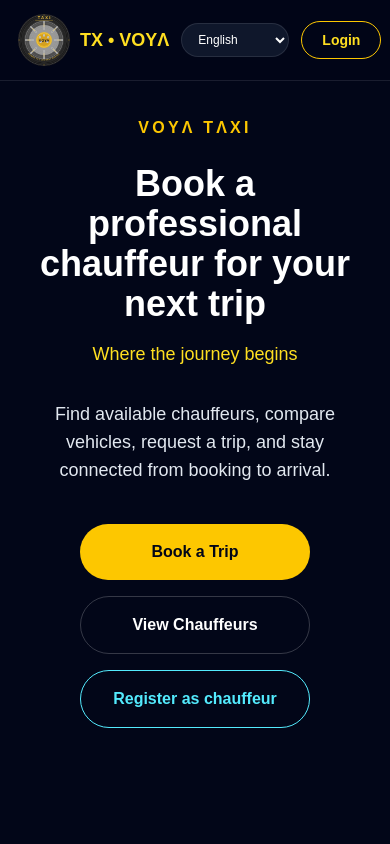
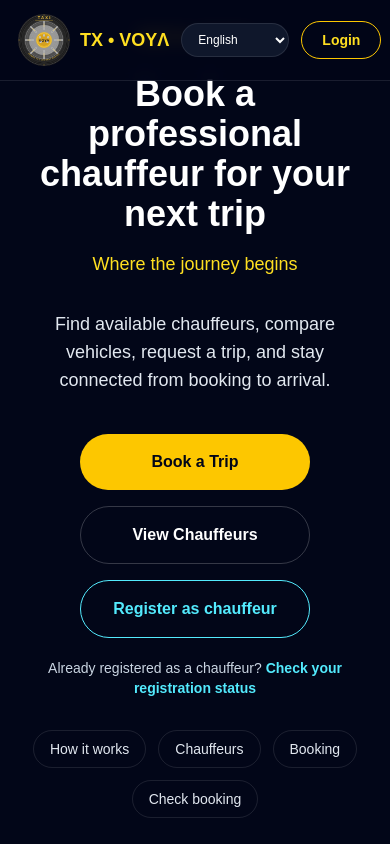
Before and after one commit to RunakySoftwareStudio/taxi-booking-platform, a Next.js app: page / in a window 390 px wide. Shown: the top 844 px of the page. Built offline with nearby package versions, Linux system fonts and the light colour scheme; no server answers; the database is empty.

Commit message:
Move auth menu layout classes to classNames

```diff
--- a/src/app/HomePage.tsx
+++ b/src/app/HomePage.tsx
@@ -1,39 +1,79 @@
+/*
+  HomePage is the public landing page for Voya Taxi.
+
+  It shows:
+    - the top menu
+    - the hero section
+    - main booking and chauffeur buttons
+    - chauffeur registration status link
+    - mobile quick links
+    - How it works
+    - chauffeur preview
+    - booking form
+
+  The layout classes are stored in homePageStyles so this file stays easier to read.
+*/
+
 import Link from "next/link";
 import TopMenu from "@/components/TopMenu";
 import HowItWorks from "@/components/HowItWorks";
 import ChauffeursPreview from "@/components/ChauffeursPreview";
 import BookingForm from "@/components/BookingForm";
+import { homePageStyles } from "@/styles/classNames";
 
 export default function HomePage() {
   return (
-    <main className="min-h-screen bg-slate-950 text-white">
+    <main className={homePageStyles.main}>
       <TopMenu />
 
-      <section className="mx-auto flex min-h-screen max-w-6xl flex-col items-center justify-center px-6 text-center">
-        <p ></p>
-        <p className="text-md font-bold uppercase tracking-[0.2em] text-yellow-400"> VOYΛ TΛXI </p>
-        <h1 className="mt-6 text-4xl font-bold text-white md:text-6xl"> Book a professional chauffeur for your next trip </h1>
-        <p className="mt-4 text-lg font-medium text-yellow-300">  Where the journey begins </p>
-        <p className="mt-8 text-lg text-slate-200"> Find available chauffeurs, compare vehicles, request a trip, and stay  connected from booking to arrival. </p>
+      <section className={homePageStyles.heroSection}>
+        <p className={homePageStyles.brandText}>VOYΛ TΛXI</p>
+        <h1 className={homePageStyles.heroTitle}> Book a professional chauffeur for your next trip </h1>
+        <p className={homePageStyles.slogan}>Where the journey begins</p>
+        <p className={homePageStyles.description}> Find available chauffeurs, compare vehicles, request a trip, and stay connected from booking to arrival. </p>
 
-        <div className="mt-10 flex flex-col gap-4 sm:flex-row">
-          <a href="#booking"  className="rounded-full bg-yellow-400 px-8 py-4 font-semibold text-slate-950 transition hover:bg-yellow-300"  >
+        <div className={homePageStyles.heroButtonGroup}>
+          <a href="#booking" className={homePageStyles.primaryHeroButton}>
             Book a Trip
           </a>
-          <a href="#chauffeurs" className="rounded-full border border-white/20 px-8 py-4 font-semibold text-white transition hover:bg-white hover:text-slate-950">
+
+          <a href="#chauffeurs"  className={homePageStyles.secondaryHeroButton} >
             View Chauffeurs
           </a>
-          {/* Public button for chauffeurs who want to register themselves */}
-          <Link href="/chauffeur-register"  className="rounded-full border border-cyan-300 px-8 py-4 font-semibold text-cyan-300 transition hover:bg-cyan-300 hover:text-slate-950" >
+
+          {/* Public button for chauffeurs who want to register themselves. */}
+          <Link href="/chauffeur-register" className={homePageStyles.chauffeurRegisterButton} >
             Register as chauffeur
+          </Link>
+        </div>
+
+        {/* This link helps chauffeurs check the progress of their registration. */}
+        <p className={homePageStyles.chauffeurStatusText}>
+          Already registered as a chauffeur?{" "}
+          <Link  href="/chauffeur-status"  className={homePageStyles.chauffeurStatusLink} >
+            Check your registration status
+          </Link>
+        </p>
+
+        {/* Mobile quick links replace the hidden desktop menu links on small screens. */}
+        <div className={homePageStyles.mobileQuickLinks}>
+          <a href="#how-it-works" className={homePageStyles.mobileQuickLink}>
+            How it works
+          </a>
+          <a href="#chauffeurs" className={homePageStyles.mobileQuickLink}>
+            Chauffeurs
+          </a>
+          <a href="#booking" className={homePageStyles.mobileQuickLink}>
+            Booking
+          </a>
+          <Link href="/status" className={homePageStyles.mobileQuickLink}>
+            Check booking
           </Link>
         </div>
       </section>
 
       <HowItWorks />
-
       <ChauffeursPreview />
-
       <BookingForm />
     </main>
   );
--- a/src/components/AuthMenuLinks.tsx
+++ b/src/components/AuthMenuLinks.tsx
@@ -8,7 +8,7 @@
 
   Mobile note:
   On small screens, Admin + Logout can take too much space.
-  So logged-in users get one compact "Account" dropdown on mobile.
+  So logged-in users get one compact "User" dropdown on mobile.
 */
 
 "use client";
@@ -17,7 +17,7 @@
 import { useEffect, useState } from "react";
 import { createClient } from "@/lib/supabase/client";
 import LogoutButton from "@/components/LogoutButton";
-import { pageStyles } from "@/styles/classNames";
+import { authMenuStyles, pageStyles } from "@/styles/classNames";
 
 // UserProfile describes the account role connected to the logged-in user.
 // Admin users go to /admin. Chauffeur users go to their own dashboard.
@@ -34,16 +34,8 @@
   useEffect(() => {
     // loadProfile checks the logged-in user and loads their role from user_profiles.
     async function loadProfile() {
-      const {
-        data: { user },
-      } = await supabase.auth.getUser();
-
-      if (!user) {
-        setProfile(null);
-        setIsLoading(false);
-        return;
-      }
-
+      const { data: { user }} = await supabase.auth.getUser();
+      if (!user) { setProfile(null); setIsLoading(false); return; }
       const { data } = await supabase
         .from("user_profiles")
         .select("role, chauffeur_id")
@@ -57,45 +49,24 @@
     loadProfile();
   }, [supabase]);
 
-  if (isLoading) {
-    return null;
-  }
-
-  if (!profile) {
-    return (
-      <Link href="/login" className={pageStyles.loginButtonHome}>
-        Login
-      </Link>
-    );
-  }
+  if (isLoading) { return null; }
+  if (!profile) { return (<Link href="/login" className={pageStyles.loginButtonHome}>  Login </Link> );  }
 
   if (profile.role === "admin") {
     return (
       <>
         {/* Mobile account menu: saves space in the top menu. */}
-        <details className="relative sm:hidden">
-        <summary
-          className="cursor-pointer list-none rounded-full border border-white/20 px-3 py-2 text-xs font-semibold text-white sm:text-sm"
-          aria-label="Open account menu"
-        >
-          User
-        </summary>
-
-          <div className="absolute right-0 mt-2 flex min-w-36 flex-col gap-2 rounded-2xl border border-white/10 bg-slate-950 p-3 shadow-xl">
-            <Link href="/admin" className={pageStyles.adminButtonHome}>
-              Admin
-            </Link>
-
+        <details className={authMenuStyles.mobileDetails}>
+          <summary className={authMenuStyles.mobileSummary}  aria-label="Open account menu" >  User </summary>
+          <div className={`${authMenuStyles.mobileDropdown} ${authMenuStyles.adminDropdownWidth}`}  >
+            <Link href="/admin" className={pageStyles.adminButtonHome}>  Admin </Link>
             <LogoutButton />
           </div>
         </details>
 
         {/* Desktop account links: show Admin and Logout separately. */}
-        <div className={`hidden sm:flex ${pageStyles.authMenuGroup}`}>
-          <Link href="/admin" className={pageStyles.adminButtonHome}>
-            Admin
-          </Link>
-
+        <div className={`${authMenuStyles.desktopGroup} ${pageStyles.authMenuGroup}`} >
+          <Link href="/admin" className={pageStyles.adminButtonHome}> Admin </Link>
           <LogoutButton />
         </div>
       </>
@@ -104,36 +75,19 @@
 
   if (profile.role === "chauffeur" && profile.chauffeur_id) {
     return (
-      <>
+      <> {/* <> means:  Group these elements for React,but do not create an extra HTML element in the browser. */}
         {/* Mobile account menu: saves space in the top menu. */}
-        <details className="relative sm:hidden">
-        <summary
-          className="cursor-pointer list-none rounded-full border border-white/20 px-3 py-2 text-xs font-semibold text-white sm:text-sm"
-          aria-label="Open account menu">
-          User
-        </summary>
-
-          <div className="absolute right-0 mt-2 flex min-w-40 flex-col gap-2 rounded-2xl border border-white/10 bg-slate-950 p-3 shadow-xl">
-            <Link
-              href={`/chauffeur/${profile.chauffeur_id}`}
-              className={pageStyles.adminButtonHome}
-            >
-              Dashboard
-            </Link>
-
+        <details className={authMenuStyles.mobileDetails}>
+          <summary className={authMenuStyles.mobileSummary} aria-label="Open account menu" > User </summary>
+          <div className={`${authMenuStyles.mobileDropdown} ${authMenuStyles.chauffeurDropdownWidth}`} >
+            <Link href={`/chauffeur/${profile.chauffeur_id}`}  className={pageStyles.adminButtonHome} > Dashboard </Link>
             <LogoutButton />
           </div>
         </details>
 
         {/* Desktop account links: show Dashboard and Logout separately. */}
-        <div className={`hidden sm:flex ${pageStyles.authMenuGroup}`}>
-          <Link
-            href={`/chauffeur/${profile.chauffeur_id}`}
-            className={pageStyles.adminButtonHome}
-          >
-            Dashboard
-          </Link>
-
+        <div className={`${authMenuStyles.desktopGroup} ${pageStyles.authMenuGroup}`} >
+          <Link href={`/chauffeur/${profile.chauffeur_id}`}  className={pageStyles.adminButtonHome}> Dashboard </Link>
           <LogoutButton />
         </div>
       </>
--- a/src/styles/classNames.ts
+++ b/src/styles/classNames.ts
@@ -73,6 +73,41 @@
     MainPageCaptionYellow:    "mb-4 text-sm font-semibold uppercase tracking-[0.3em] text-yellow-400"
 
 };
+/*
+  authMenuStyles keeps the layout classes for the login/admin/logout menu.
+  The button colors stay in pageStyles because they are already used elsewhere.
+  This object focuses on mobile dropdown layout and desktop visibility.
+*/
+export const authMenuStyles = {
+    mobileDetails:              "relative sm:hidden",
+    mobileSummary:              "cursor-pointer list-none rounded-full border border-white/20 px-3 py-2 text-xs font-semibold text-white sm:text-sm",
+    mobileDropdown:             "absolute right-0 mt-2 flex flex-col gap-2 rounded-2xl border border-white/10 bg-slate-950 p-3 shadow-xl",
+    adminDropdownWidth:         "min-w-36",
+    chauffeurDropdownWidth:     "min-w-40",
+    desktopGroup:               "hidden sm:flex",
+};
+/*
+  homePageStyles keeps the public homepage layout classes in one place.
+
+  This makes HomePage.tsx easier to read because the JSX focuses on content,
+  while this object focuses on Tailwind layout and styling.
+*/
+export const homePageStyles = {
+    main:                       "min-h-screen bg-slate-950 text-white",
+    heroSection:                "mx-auto flex min-h-screen max-w-6xl flex-col items-center justify-center px-6 text-center",
+    brandText:                  "text-md font-bold uppercase tracking-[0.2em] text-yellow-400",
+    heroTitle:                  "mt-6 text-4xl font-bold text-white md:text-6xl",
+    slogan:                     "mt-4 text-lg font-medium text-yellow-300",
+    description:                "mt-8 text-lg text-slate-200",
+    heroButtonGroup:            "mt-10 flex flex-col gap-4 sm:flex-row",
+    primaryHeroButton:          "rounded-full bg-yellow-400 px-8 py-4 font-semibold text-slate-950 transition hover:bg-yellow-300",
+    secondaryHeroButton:        "rounded-full border border-white/20 px-8 py-4 font-semibold text-white transition hover:bg-white hover:text-slate-950",
+    chauffeurRegisterButton:    "rounded-full border border-cyan-300 px-8 py-4 font-semibold text-cyan-300 transition hover:bg-cyan-300 hover:text-slate-950",
+    chauffeurStatusText:        "mt-5 text-sm text-slate-300",
+    chauffeurStatusLink:        "font-semibold text-cyan-300 underline-offset-4 hover:underline",
+    mobileQuickLinks:           "mt-8 flex flex-wrap justify-center gap-3 text-sm lg:hidden",
+    mobileQuickLink:            "rounded-full border border-white/10 px-4 py-2 text-slate-200 transition hover:border-cyan-300 hover:text-cyan-300",
+};
 export const tableStyles = {
     wrapper:                  "mt-10 overflow-x-auto rounded-2xl border border-white/10 bg-white/5",
     table900:                 "w-full min-w-[900px] text-left text-sm",
```
